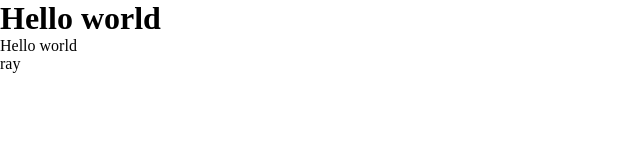
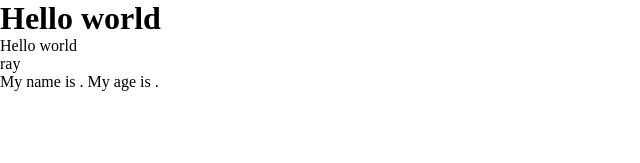
Before and after one commit to SayedUddinRayhan/React-Learning, a React (Create React App) app in the folder 01/first_app/: page / in a window 1280 px wide. Shown: the top 163 px of the page, without its empty margins (0-640 px from the left). Built offline with nearby package versions, Linux system fonts and the light colour scheme.

Commit message:
Learned props

```diff
--- a/01/first_app/src/App.js
+++ b/01/first_app/src/App.js
@@ -2,6 +2,7 @@ import logo from './logo.svg';
 import './App.css';
 import Home from './Pages/Home';
 import About from './Pages/About';
+import Contact from './Pages/Contact';
 
 function App() {
   return (
@@ -9,6 +10,7 @@ function App() {
       <h1>Hello world</h1>
       <Home />
       <About />
+      <Contact />
     </div>
   );
 }
--- /dev/null
+++ b/01/first_app/src/Pages/Contact.jsx
@@ -0,0 +1,9 @@
+import React from 'react'
+
+function Contact(props) {
+    return (
+        <div>My name is {props.name}. My age is {props.age}.</div>
+    )
+}
+
+export default Contact
```
